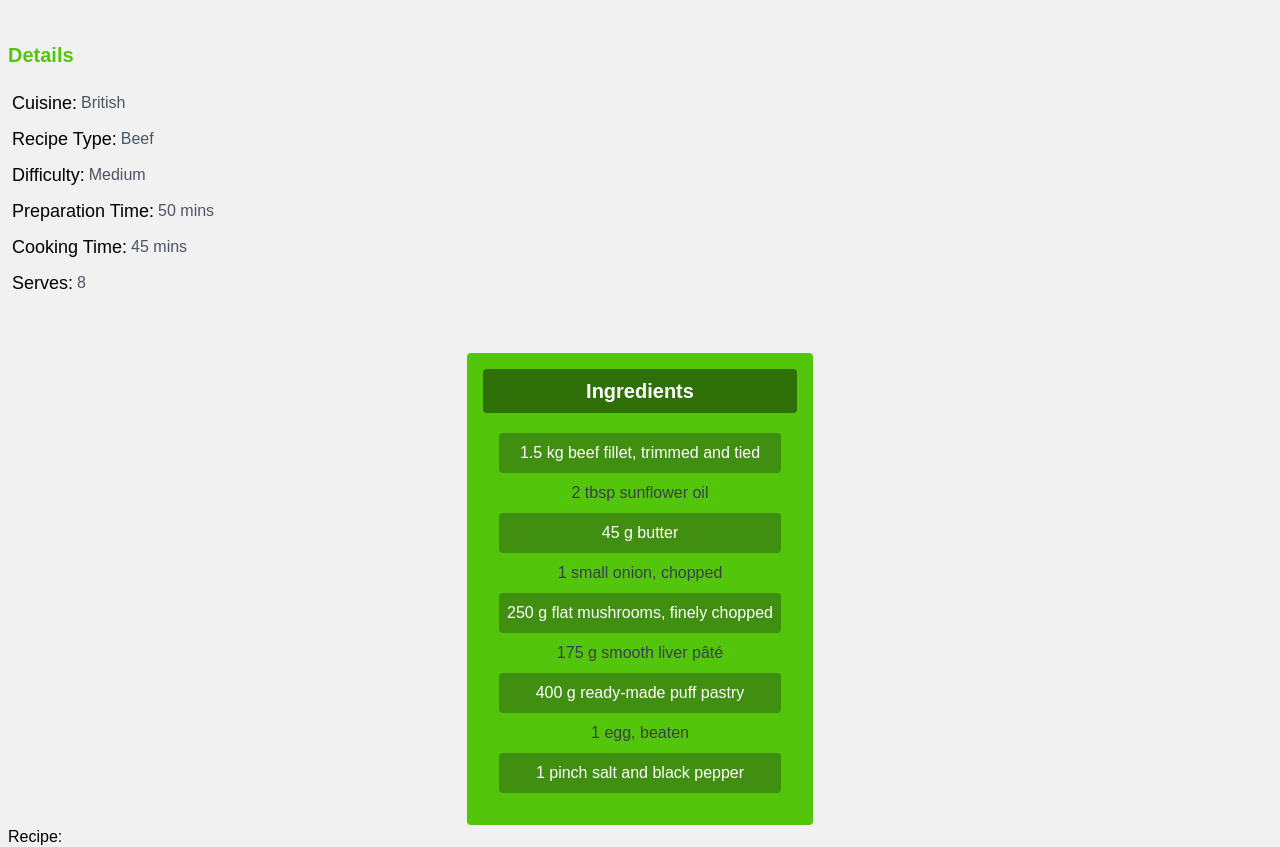
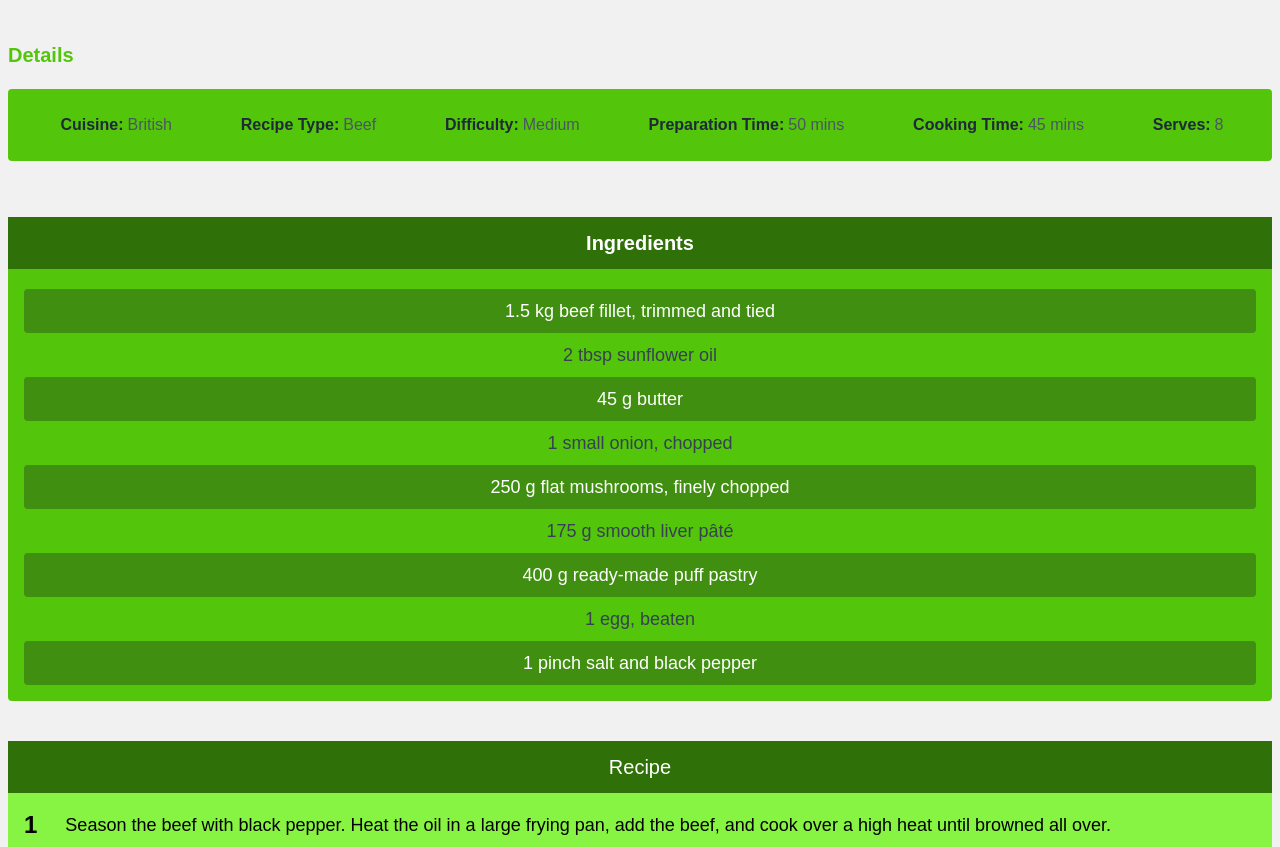
Before and after one commit to hasanashrafi/food-next, a Next.js app: page /menu/1 in a window 1280 px wide. Shown: the part 620-1467 px from the top of the page. Built offline with nearby package versions, Linux system fonts and the light colour scheme; data requests are answered from the project's data file.

Commit message:
edit styles

```diff
--- a/components/templates/DetailsPage.js
+++ b/components/templates/DetailsPage.js
@@ -1,5 +1,5 @@
 import React from 'react'
-import { FaLocationDot } from 'react-icons/fa6'
+import { FaBasketShopping, FaLocationDot } from 'react-icons/fa6'
 import { MdAttachMoney } from 'react-icons/md'
 import { RiDiscountPercentLine } from 'react-icons/ri'
 import { IoFastFoodOutline } from "react-icons/io5";
@@ -17,11 +17,13 @@ function DetailsPage(data) {
 
     return (
         <div className=' m-auto mt-50 w-full h-full p-2'>
-            <h2 className='font-semibold text-xl border-b-2 mb-10 w-fit border-b-green-700'>Details</h2>
+            <h2 className='font-semibold text-xl border-b-2 mb-10 w-fit border-b-green-700'>
+            Details
+            </h2>
 
             <div className='flex flex-row'>
                 <div className='flex my-5 p-3'>
-                    <img src={`/images/${id}.jpeg`} alt={name} className='w-96 rounded ' />
+                    <img src={`/images/${id}.jpeg`} alt={name} className='w-96 rounded hover:scale-95 ease-in duration-150' />
 
                     <div className='w-full p-1 items-start ml-7 place-items-center '>
                         <h3 className='flex  font-semibold text-[#53c60b]'>
@@ -51,7 +53,10 @@ function DetailsPage(data) {
                                 )
                                 : null
                         }
+                <button className='flex w-38 hover:bg-white  hover:border-blue-700 hover:border hover:text-blue-800 ease-in duration-75 items-center place-content-center p-2 bg-blue-600 rounded my-4 text-white'>Add To Cart <FaBasketShopping className='ml-2 mb-1 text-lg'/>
+                </button>
                     </div>
+
                 </div>
             </div>
             <div>
@@ -60,27 +65,27 @@ function DetailsPage(data) {
                 </div>
                 <div className='mb-14'>
                     <h4 className='font-bold text-xl my-5 text-[#53c60b]'>Details</h4>
-                    <ul className=''>
+                    <ul className='flex justify-around bg-[#53c60b] rounded w-full  p-4 m-auto'>
                         {details.map((detail, index) =>
-                            <li key={index} className='flex items-center my-2 '>
-                                <p className='text-lg mx-1'>{Object.keys(detail)[0]}: </p>
+                            <li key={index} className='flex items-center my-2  '>
+                                <p className='text-md text-gray-800 mx-1 font-semibold'>{Object.keys(detail)[0]}: </p>
                                 <span className='text-gray-600'> {Object.values(detail)[0]}</span>
                             </li>
                         )}
                     </ul>
                 </div>
-                <div className='flex flex-col m-auto  w-fit text-center place-content-center p-4 align-baseline bg-[#53c60b] rounded'>
-                    <h4 className='font-semibold text-xl mb-1 p-2 text-center rounded text-white bg-[#307008]'>Ingredients</h4>
+                <div className='flex flex-col m-auto  w-full text-center place-content-center  align-baseline bg-[#53c60b] rounded'>
+                    <h4 className=' font-semibold text-xl mb-1 p-3 text-center  text-white bg-[#307008]'>Ingredients</h4>
                     <ul className=' m-3 p-1 text-gray-700 text-md'>
                         {ingredients.map((ingredient, index) =>
-                            <li key={index} className={`${index % 2 ? "bg-[#53c60b]" : "bg-[#408f10] text-white"} p-2 rounded`}>
+                            <li key={index} className={`${index % 2 ? "bg-[#53c60b]" : "bg-[#408f10] text-white"} p-2 rounded text-lg `}>
                                 <p >{ingredient}</p>
                             </li>
                         )}
                     </ul>
                 </div>
                 <div className=''>
-                    <h4>Recipe:</h4>
+                    <h4 className='text-center p-3 bg-[#307008] text-white mt-10 text-xl'>Recipe</h4>
                     {recipe.map((item, index) =>
                         <div key={index} className={`w-full place-items-center p-2 ${index % 2 ? "bg-[#53c60b]" : "bg-[#87f343]"} flex text-lg `}>
                             <span className='text-2xl mr-5 font-bold  p-2 '>
@@ -90,7 +95,7 @@ function DetailsPage(data) {
                         </div>
                     )}
                 </div>
-                <button className='p-3 bg-blue-600 rounded my-4 text-white'>Add To Cart</button>
+
             </div>
 
         </div>
```
